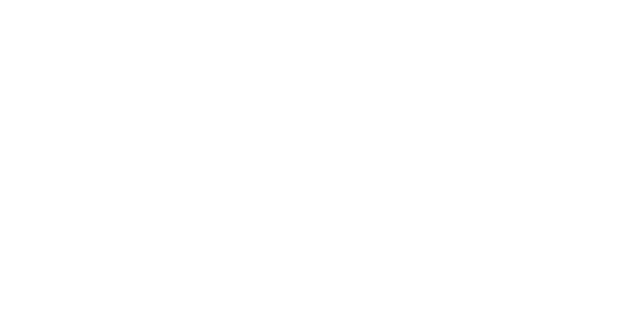
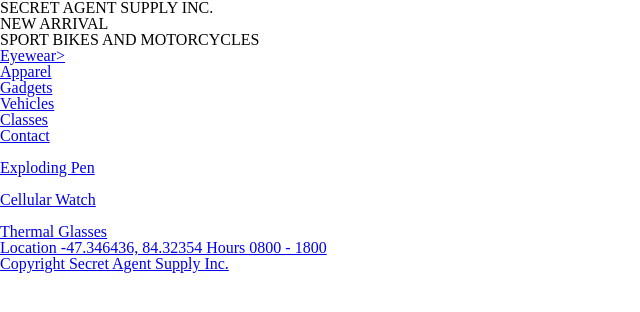
Before and after one commit to MimsCopeland/SecretAgentSupply, a plain HTML site: page index.html in a window 1280 px wide. Shown: the whole page, without its empty margins (0-640 px from the left). Drawn offline with Linux system fonts and the light colour scheme; files that its build step writes are made by us from their sources.

Commit message:
still working on html

```diff
--- a/index.html
+++ b/index.html
@@ -8,5 +8,50 @@
   </head>
   <body>
 
+    <header>
+      <h2>SECRET AGENT SUPPLY INC.</h2>
+
+      <div class=container>
+        <h2>NEW ARRIVAL</h2>
+        <h1>SPORT BIKES AND MOTORCYCLES</h1>
+      </div>
+
+      <nav>
+        <ul>
+          <li><a href="#">Eyewear></li>
+          <li><a href="#">Apparel</li>
+          <li><a href="#">Gadgets</li>
+          <li><a href="#">Vehicles</li>
+          <li><a href="#">Classes</li>
+          <li><a href="#">Contact</li>
+        </ul>
+      </nav>
+    </header>
+
+    <main>
+      <div class=container>
+        <img src="" alt="">
+        <p>Exploding Pen</p>
+      </div>
+      <div class=container>
+        <img src="" alt="">
+        <p>Cellular Watch</p>
+      </div>  <div class=container>
+        <img src="" alt="">
+        <p>Thermal Glasses</p>
+      </div>
+
+
+
+    Location
+    -47.346436, 84.32354
+    Hours
+    0800 - 1800
+    </main>
+
+    <footer>
+      <h5>Copyright Secret Agent Supply Inc.</h5>
+    </footer>
+
   </body>
 </html>
```
